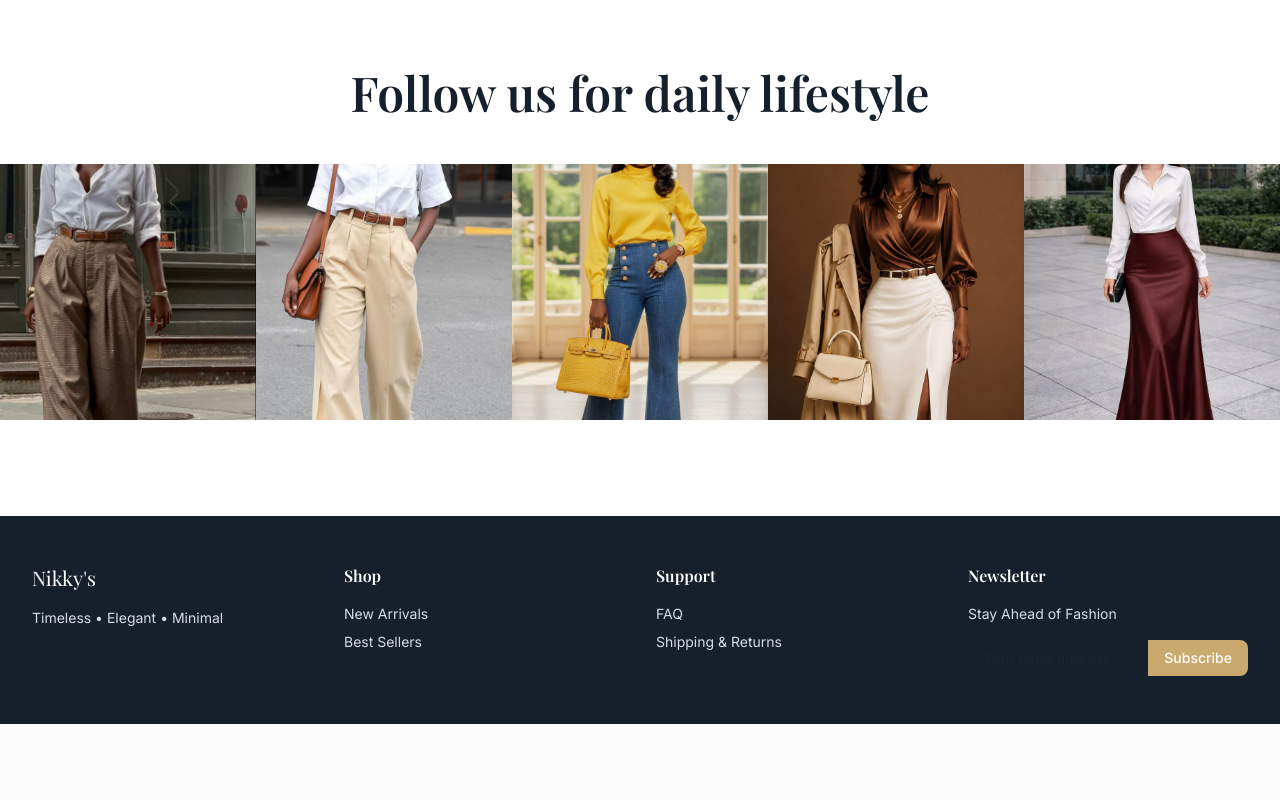
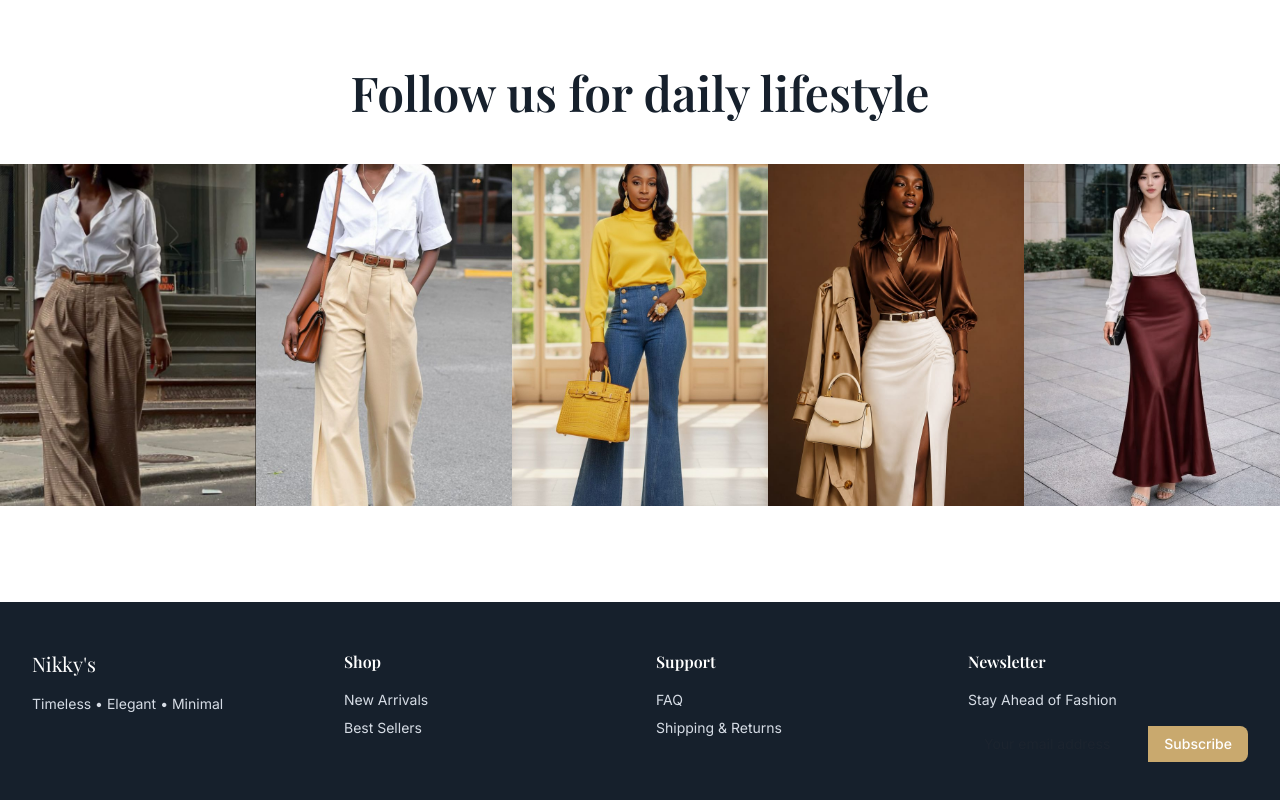
Before and after one commit to muhammedfolarin-beep/Nikky-s, a Next.js app: page /home in a window 1280 px wide. Shown: the part 5321-6121 px from the top of the page. Before the commit the page ends 6045 px from the top, so only its background shows below. Built offline with nearby package versions, Linux system fonts and the light colour scheme; no server answers; the database is empty; a web font is replaced by a local one.

Commit message:
style: adjust instagram feed to show full length fashion images

```diff
--- a/src/app/(main)/home/page.tsx
+++ b/src/app/(main)/home/page.tsx
@@ -523,7 +523,7 @@ export default function Home() {
          <h2 className="font-display text-4xl md:text-5xl font-semibold text-brand-midnight mb-12">Follow us for daily lifestyle</h2>
          <div className="grid grid-cols-2 md:grid-cols-5 w-full mx-auto gap-0">
            {instagramFeed.map((img, idx) => (
-              <div key={idx} className="relative aspect-square w-full group overflow-hidden cursor-pointer">
+              <div key={idx} className="relative aspect-[3/4] w-full group overflow-hidden cursor-pointer">
                  <Image src={img} alt={`Instagram feed ${idx}`} fill className="object-cover transition-transform duration-700 group-hover:scale-110" />
                  <div className="absolute inset-0 bg-black/0 group-hover:bg-black/20 transition-colors duration-300 flex items-center justify-center">
                     <svg
```
